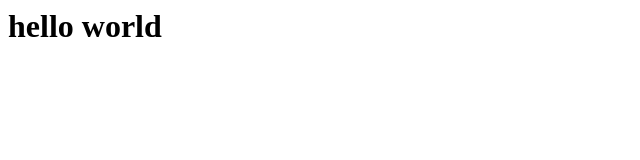
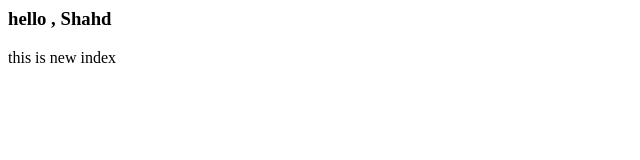
Before and after one commit to S282-HD/dff, a plain HTML site: page index.html in a window 1280 px wide. Shown: the whole page, without its empty margins (0-640 px from the left). Drawn offline with Linux system fonts and the light colour scheme.

Commit message:
new commit

```diff
--- a/index.html
+++ b/index.html
@@ -1 +1,2 @@
-<h1>hello world</h1>
+<h3>hello , Shahd</h3>
+<p>this is new index</p>
```
